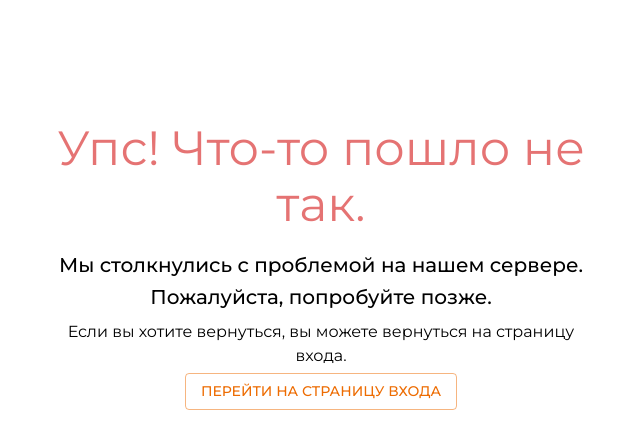
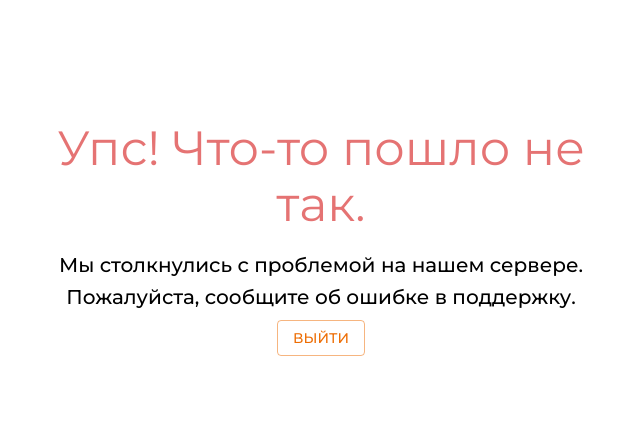
Before and after one commit to dmnvch98/AITestGenerator, a React (Create React App) app in the folder client/: page /500 in a window 1280 px wide. Shown: the top 448 px of the page, without its empty margins (319-959 px from the left). Built offline with nearby package versions, Linux system fonts and the light colour scheme.

Commit message:
app title and icon changes + minor fixing

```diff
--- a/client/public/index.html
+++ b/client/public/index.html
@@ -2,7 +2,7 @@
 <html lang="en">
   <head>
     <meta charset="utf-8" />
-    <link rel="icon" href="%PUBLIC_URL%/favicon.ico" />
+    <link rel="icon" href="%PUBLIC_URL%/article_24dp_5F6368.ico" />
     <meta name="viewport" content="width=device-width, initial-scale=1" />
     <meta name="theme-color" content="#000000" />
     <meta
@@ -32,7 +32,7 @@
       work correctly both with client-side routing and a non-root public URL.
       Learn how to configure a non-root public URL by running `npm run build`.
     -->
-    <title>React App</title>
+    <title>Генерация тестов</title>
   </head>
   <body>
     <noscript>You need to enable JavaScript to run this app.</noscript>
--- a/client/src/App.tsx
+++ b/client/src/App.tsx
@@ -6,7 +6,6 @@ import {createTheme, ThemeProvider} from "@mui/material";
 import {TestPageView} from "./pages/tests/view/TestPageView";
 import {appColors} from "./styles/appColors";
 import {TestResultSingle} from "./pages/tests/TestResultSingle";
-import SignUp from './pages/auth/SignUp';
 import {Files} from "./pages/files/Files";
 import {TestPageEdit} from "./pages/tests/edit/TestPageEdit";
 import {TestsPage} from "./pages/tests/TestPage";
@@ -48,13 +47,14 @@ const MainRoutes = () => {
                         <Route path="/test-gen-history" element={<TestGenerationHistory/>}/>
                         <Route path="/files" element={<Files/>}/>
                         <Route path="/500" element={<ServerErrorPage/>}/>
-                        <Route path="*" element={<Navigate to="/sign-in" replace/>}/>
+                        <Route path="*" element={<Navigate to="/files" replace/>}/>
                     </Routes>
                     : (
                         <Routes>
                             <Route path="/sign-in" element={<LoginPage/>}/>
-                            <Route path="/sign-up" element={<SignUp/>}/>
+                            {/*<Route path="/sign-up" element={<SignUp/>}/>*/}
                             <Route path="/500" element={<ServerErrorPage/>}/>
+                            <Route path="*" element={<Navigate to="/sign-in" replace/>}/>
                             <Route path="*" element={<Navigate to="/sign-in" replace/>}/>
                         </Routes>
                     )
--- a/client/src/components/main/GenericTableActions.tsx
+++ b/client/src/components/main/GenericTableActions.tsx
@@ -1,4 +1,4 @@
-import React, {useCallback, useEffect} from 'react';
+import React, {useCallback} from 'react';
 import {
     DataGrid,
     GridColDef, GridEventListener,
@@ -108,10 +108,6 @@ export const GenericTableActions = <T extends Record<string, any>>({
                                                                        setSortModel
                                                                    }: GenericTableProps<T>) => {
 
-    useEffect(() => {
-        console.log(data);
-    }, [data]);
-
     const handlePaginationModelChange = useCallback((newPaginationModel: { page: number, pageSize: number }) => {
         setPaginationModel && setPaginationModel(newPaginationModel);
     }, []);
--- a/client/src/components/main/data-display/ContentActionsPage.tsx
+++ b/client/src/components/main/data-display/ContentActionsPage.tsx
@@ -21,7 +21,7 @@ const ContentActions: React.FC<Props> = ({ content, actions }) => {
                     transition: 'margin-right 0.3s',
                 }}
             >
-                <Box sx={{ flexGrow: 1, display: 'flex', flexDirection: 'column', height: '100%', mb: 10}}>
+                <Box sx={{ flexGrow: 1, display: 'flex', flexDirection: 'column', height: '100%', mb: 4}}>
                     {content}
                 </Box>
             </Box>
--- a/client/src/pages/errors/ServerErrorPage.tsx
+++ b/client/src/pages/errors/ServerErrorPage.tsx
@@ -17,14 +17,11 @@ const ServerErrorPage: React.FC = () => {
                     Упс! Что-то пошло не так.
                 </Typography>
                 <Typography variant="h6" gutterBottom>
-                    Мы столкнулись с проблемой на нашем сервере. Пожалуйста, попробуйте позже.
+                    Мы столкнулись с проблемой на нашем сервере. Пожалуйста, сообщите об ошибке в поддержку.
                 </Typography>
-                <Typography variant="body1" gutterBottom>
-                    Если вы хотите вернуться, вы можете вернуться на страницу входа.
-                </Typography>
-                <Link to="/sign-in" style={{ textDecoration: 'none' }}>
+                <Link to="/default-page-path" style={{ textDecoration: 'none' }}>
                     <Button variant="outlined" color="warning">
-                        Перейти на страницу входа
+                        Выйти
                     </Button>
                 </Link>
             </Box>
--- a/client/src/pages/tests/components/TestForm.tsx
+++ b/client/src/pages/tests/components/TestForm.tsx
@@ -11,14 +11,13 @@ import {ContentActionsPage} from "../../../components/main/data-display/ContentA
 
 interface TestFormProps {
     initialTest: UserTest | CreateTestRequestDto;
-    isEditMode: boolean;
     isLoading?: boolean;
 }
 
-export const TestForm: React.FC<TestFormProps> = ({initialTest, isEditMode, isLoading}) => {
+export const TestForm: React.FC<TestFormProps> = ({initialTest, isLoading}) => {
     const navigate = useNavigate();
     const location = useLocation();
-    const {alerts, clearAlerts, deleteAlert, addAlert, upsert} = useTestStore();
+    const {alerts, clearAlerts, deleteAlert, addAlert, upsert, clearState} = useTestStore();
     const [localTest, setLocalTest] =
         useState<UserTest | CreateTestRequestDto>(initialTest);
     const [testTitleError] = useState<string | null>(null);
@@ -28,8 +27,14 @@ export const TestForm: React.FC<TestFormProps> = ({initialTest, isEditMode, isLo
     const [lastSavedTest, setLastSavedTest] = useState<UserTest | null>(null);
 
     useEffect(() => {
-        if (isEditMode && initialTest && !hasSaved) setLocalTest({...initialTest});
-    }, [initialTest, hasSaved, isEditMode]);
+        if (initialTest && !hasSaved) setLocalTest({...initialTest});
+    }, [initialTest, hasSaved]);
+
+    useEffect(() => {
+        return () => {
+            clearState();
+        }
+    }, []);
 
     const handleSave = () => {
         const {valid, invalidQuestions} = validateTest(localTest, addAlert, setCurrentQuestionIndex);
--- a/client/src/pages/tests/create/TestPageCreate.tsx
+++ b/client/src/pages/tests/create/TestPageCreate.tsx
@@ -5,7 +5,6 @@ import {createNewTest} from "../edit/utils";
 export const TestPageCreate = () => {
     return (
         <TestForm
-            isEditMode={false}
             initialTest={createNewTest()}
         />
     );
--- a/client/src/pages/tests/edit/TestPageEdit.tsx
+++ b/client/src/pages/tests/edit/TestPageEdit.tsx
@@ -39,7 +39,6 @@ export const TestPageEdit = () => {
     return (
         <TestForm
             initialTest={testToEdit || createNewTest()}
-            isEditMode={true}
             isLoading={isLoading}
         />
 
--- a/client/src/pages/tests/print/PrintTestPage.tsx
+++ b/client/src/pages/tests/print/PrintTestPage.tsx
@@ -1,4 +1,4 @@
-import React, { useRef } from 'react';
+import React, {useEffect, useRef} from 'react';
 import {Box} from '@mui/material';
 import {PrintTestSettings} from "./PrintTestSettings";
 import {PrintTestContent} from "./PrintTestContent";
@@ -11,7 +11,13 @@ export const PrintTestPage = () => {
     const location = useLocation();
     const navigate = useNavigate();
 
-    const { printTest } = useTestStore();
+    const { printTest, selectedTest } = useTestStore();
+
+    useEffect(() => {
+        if (selectedTest) {
+            document.title = selectedTest.title;
+        }
+    }, [selectedTest]);
 
     const handleReturnToPrevPage = () => {
         const prevUrl = location?.state?.previousLocationPathname || '/tests';
--- a/client/src/pages/tests/view/TestPageView.tsx
+++ b/client/src/pages/tests/view/TestPageView.tsx
@@ -32,6 +32,12 @@ export const TestPageView: React.FC = () => {
         clearState,
         bulkDeleteTest
     } = useTestStore();
+
+    useEffect(() => {
+        if (selectedTest) {
+            document.title = selectedTest.title;
+        }
+    }, [selectedTest]);
 
     const { exportTest } = useExportStore();
 
```
Also changed, not shown: 2 other files (tests, documents, lock files or other folders).
